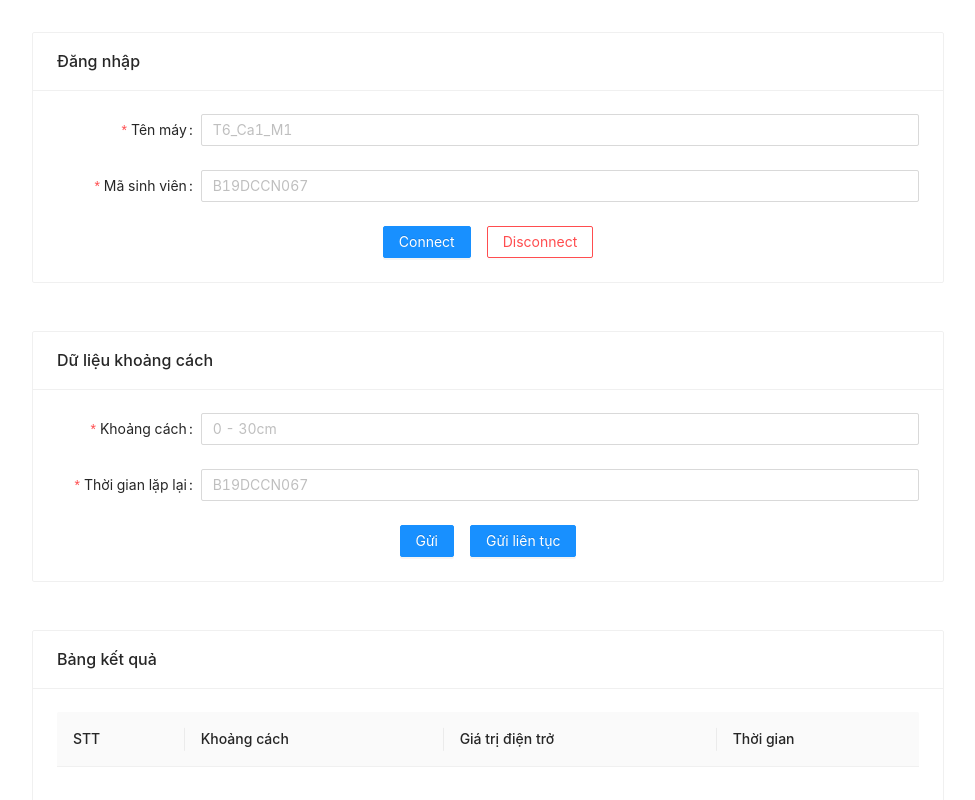
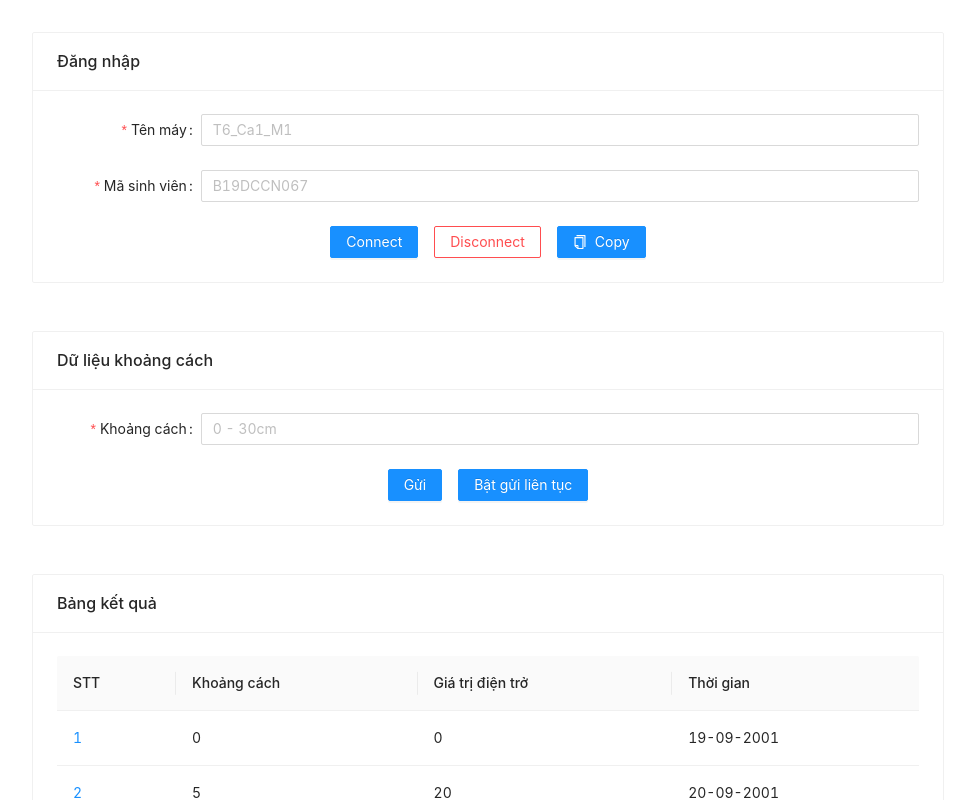
Before and after one commit to thanhbinhle41/Experimento, a React (Create React App) app: page / in a window 1280 px wide. Shown: the whole page, without its empty margins (152-1127 px from the left). Built offline with nearby package versions, Linux system fonts and the light colour scheme.

Commit message:
[UPDATE] fix some bugs UI, add button copy

```diff
--- a/package.json
+++ b/package.json
@@ -4,6 +4,7 @@
   "version": "0.1.0",
   "private": true,
   "dependencies": {
+    "@ant-design/icons": "^4.7.0",
     "@faker-js/faker": "^7.6.0",
     "@reduxjs/toolkit": "^1.8.6",
     "@testing-library/jest-dom": "^5.16.5",
--- a/src/components/HomePage/ChartData/ChartData.js
+++ b/src/components/HomePage/ChartData/ChartData.js
@@ -2,47 +2,23 @@ import React, { useEffect, useState } from "react";
 import { faker } from "@faker-js/faker";
 import { useDispatch, useSelector } from "react-redux";
 import LineChart from "../../LineChart/LineChart";
-import { Card } from "antd";
+import { Card, Empty } from "antd";
 import { mqttPayloadSelector } from "../../../services/mqtt/mqttSlice";
 import { dataAnalyzingActions, dataExperimentSelector } from "../../../features/dataAnalyzing/services/dataAnalyzingSlice";
 import { currentIDSelector } from "../../../features/auth/services/authSlice";
 
-export const ChartData = ({isDrawChart, setIsDrawChart}) => {
+export const ChartData = ({isDrawChart, dataTable}) => {
 
-  const studentID = useSelector(currentIDSelector);
+  // const [labels, setLabels] = useState([]);
 
-  const dataExperiment = useSelector(dataExperimentSelector);
+  const labels = dataTable.map((data) => data.distance);
 
-  const [labels, setLabels] = useState([]);
+  console.log(dataTable);
 
-  let dataTable = dataExperiment.filter((data) => data.id === studentID);
-  if (dataTable) {
-    dataTable = dataTable[0]?.dataFromCOM.map((data, index) => ({
-      ...data,
-      id: index + 1,
-      key: index,
-    }));
-  }
-
-  useEffect(() => {
-    if (isDrawChart && dataTable) {
-      let newColums = [...columnsChart];
-      let newDataChart = dataTable.map((data) => data.voltage);
-      let newLabels = dataTable.map((data) => data.distance);
-      setLabels([...newLabels]);
-      newColums[0].data = newDataChart;
-      setColumnsChart([...newColums]);
-      setIsDrawChart(false);
-    }
-  }, [isDrawChart])
-
-
-
-
-  const [columnsChart, setColumnsChart] = useState([
+  const columnsChart = [
     {
       label: "Voltage",
-      data: [],
+      data: dataTable.map((data) => data.voltage),
       borderColor: "rgb(255, 99, 132)",
       backgroundColor: "rgba(255, 99, 132, 0.5)",
       fill: true,
@@ -54,20 +30,24 @@ export const ChartData = ({isDrawChart, setIsDrawChart}) => {
     //   backgroundColor: "rgba(53, 162, 235, 0.5)",
     //   fill: true,
     // },
-  ]);
+  ];
 
   const options = {
     isStacked: false,
     position: "top",
   };
+
   return (
     <Card title="Biểu đồ">
+      {isDrawChart ?
         <LineChart
           title="Line chart data"
           labels={labels}
           columns={columnsChart}
           options={options}
         />
+        : <Empty />
+      }
     </Card>
   );
 };
--- a/src/components/HomePage/Connector/Connector.js
+++ b/src/components/HomePage/Connector/Connector.js
@@ -1,10 +1,10 @@
 import { React, useEffect, useState } from "react";
 import { useDispatch, useSelector } from "react-redux";
 import styles from "./Connector.module.scss";
-import { Button, Form, Input, Card, Modal } from "antd";
-import { authSliceActions } from "../../../features/auth/services/authSlice";
+import { Button, Form, Input, Card, Modal, Tooltip, notification } from "antd";
+import { authSliceActions, currentIDSelector } from "../../../features/auth/services/authSlice";
 import { connectionStatusSelector, isSubedSelector } from "../../../services/mqtt/mqttSlice";
-import { ExclamationCircleOutlined } from '@ant-design/icons';
+import { ExclamationCircleOutlined, CopyOutlined } from '@ant-design/icons';
 
 
 const Connector = ({mqttConnect, mqttDisconnect, mqttSub, mqttUnSub}) => {
@@ -13,6 +13,7 @@ const Connector = ({mqttConnect, mqttDisconnect, mqttSub, mqttUnSub}) => {
 
   const connectionStatus = useSelector(connectionStatusSelector);
   const isSubed = useSelector(isSubedSelector);
+  const currentTopic = useSelector(currentIDSelector);
 
   const layout = {
     labelCol: { span: 4 },
@@ -65,6 +66,17 @@ const Connector = ({mqttConnect, mqttDisconnect, mqttSub, mqttUnSub}) => {
     mqttDisconnect();
   };
 
+  const onCopyTopic = () => {
+    if (currentTopic && currentTopic !== "") {
+      navigator.clipboard.writeText(currentTopic);
+      console.log("copy")
+      notification['success']({
+        message: 'Copy thành công',
+        duration: 1.5
+      });
+    }
+  }
+
 
   useEffect(() => {
     if (connectionStatus === "Connected" && isSubed === false) {
@@ -82,7 +94,6 @@ const Connector = ({mqttConnect, mqttDisconnect, mqttSub, mqttUnSub}) => {
       <Card
         title="Đăng nhập"
         actions={[
-
         ]}
       >
         <Form {...layout} form={form} name="control-hooks" onFinish={onFinish}>
@@ -96,10 +107,26 @@ const Connector = ({mqttConnect, mqttDisconnect, mqttSub, mqttUnSub}) => {
           <Form.Item
             name="studentID"
             label="Mã sinh viên"
-            rules={[{ required: true, message: "\"Mã sinh viên\" không được để trống!" }]}
+            rules={[
+              {
+                required: true,
+                message: "\"Mã sinh viên\" không được để trống!"
+              },
+              {
+                validator(_, value) {
+                  if (value) {
+                    return value.trim().match(/^[B]{1}([1-9]{2})([A-Z]{4})([0-9]{3})$/)
+                      ? Promise.resolve()
+                      : Promise.reject("\"Mã sinh viên\" không đúng định dạng!")
+                  }
+                  return Promise.reject()
+                }
+              },
+            ]}
           >
             <Input placeholder="B19DCCN067" />
           </Form.Item>
+
           <div className={styles.group_btn}>
             <Button type="primary" htmlType="submit">
               {connectionStatus}
@@ -107,6 +134,11 @@ const Connector = ({mqttConnect, mqttDisconnect, mqttSub, mqttUnSub}) => {
             <Button danger onClick={onConfirmDisconnect}>
               Disconnect
             </Button>
+            <Tooltip onClick={onCopyTopic} placement="bottomRight" title={"Copy topic nhập vào App"}>
+              <Button type="primary" icon={<CopyOutlined/>}>
+                Copy
+              </Button>
+            </Tooltip>
           </div>
         </Form>
       </Card>
--- a/src/components/HomePage/Publisher/Publisher.js
+++ b/src/components/HomePage/Publisher/Publisher.js
@@ -1,4 +1,4 @@
-import {React, useState} from "react";
+import {React, useState, useEffect} from "react";
 import { useDispatch, useSelector } from "react-redux";
 import styles from "./Publisher.module.scss";
 import { Button, Form, Input, Card } from "antd";
@@ -11,8 +11,11 @@ const Publisher = ({ mqttPublish }) => {
   // SELECTOR
   const currentUserID = useSelector(currentIDSelector);
 
+
   //USE STATE
-  const [isShowChart, setIsShowChart] = useState(false);
+  const [isSendContinuous, setIsSendContinuous] = useState(false);
+  const [isShowTimeInput, setIsShowTimeInput] = useState(false);
+  const [intervalSend, setIntervalSend] = useState(null);
 
   const layout = {
     labelCol: { span: 4 },
@@ -21,16 +24,42 @@ const Publisher = ({ mqttPublish }) => {
 
   const [form] = Form.useForm();
 
-  const onFinish = (values, type = "once") => {
+  const onFinish = (values) => {
     dispatch(dataAnalyzingActions.setCurrentDistance(values.distance));
-    const payload = JSON.stringify({
+    const payload = {
       type: "get-live-data",
       data: {
         distance: values.distance,
       },
-    });
-    mqttPublish({ topic: currentUserID, qos: 0, payload });
     };
+    if (isShowTimeInput) {
+      console.log("send continuous")
+      setTimeout(() => {
+        setIsSendContinuous(true);
+      }, 150);
+      payload.data["time"] = values.timeSend;
+      let sendContinuos = setInterval(() => {
+        mqttPublish({ topic: currentUserID, qos: 0, payload: JSON.stringify(payload)});
+        console.log("Publish", payload);
+      }, values.timeSend * 1000)
+      setIntervalSend(sendContinuos);
+    }
+    else {
+      console.log("Publish", payload);
+      mqttPublish({ topic: currentUserID, qos: 0, payload: JSON.stringify(payload)});
+    }
+  };
+
+  const onSendContinous = () => {
+    setIsShowTimeInput(!isShowTimeInput);
+  }
+
+  const onStopSendContinous = () => {
+    clearInterval(intervalSend);
+    setTimeout(() => {
+      setIsSendContinuous(false);
+    }, 150);
+  }
 
   return (
     <div className={styles.container}>
@@ -41,29 +70,56 @@ const Publisher = ({ mqttPublish }) => {
             label="Khoảng cách"
             rules={[
               { required: true, message: "Khoảng cách không được bỏ trống!" },
+              {
+                validator(_, value) {
+                  if (!value || value === "") {
+                    return Promise.reject();
+                  }
+                  return Number(value) <= 30
+                    ? Promise.resolve()
+                    : Promise.reject("Khoảng cách từ 0-30cm!")
+                }
+              }
             ]}
           >
             <Input placeholder="0 - 30cm" />
           </Form.Item>
+          {isShowTimeInput &&
             <Form.Item
-            name="timeLoop"
-            label="Thời gian lặp lại"
+              name="timeSend"
+              label="Khoảng thời gian gửi"
               rules={[
+                { required: true, message: "Khoảng thời gian không được bỏ trống!" },
                 {
-                required: true,
-                message: '"Thời gian lặp lại" không được để trống!',
-              },
+                  validator(_, value) {
+                    if (!value || value === "") {
+                      return Promise.reject();
+                    }
+                    return Number(value) && Number(value) >= 1
+                      ? Promise.resolve()
+                      : Promise.reject("Thời gian không đúng định dạng!")
+                  }
+                }
               ]}
             >
-            <Input placeholder="B19DCCN067" />
+              <Input placeholder="1s" />
             </Form.Item>
+          }
           <div className={styles.group_btn}>
+            {!isSendContinuous ?
+              <>
                 <Button type="primary" htmlType="submit">
                   Gửi
                 </Button>
-            <Button type="primary" onClick={() => {}}>
-              Gửi liên tục
+                <Button type="primary" onClick={onSendContinous}>
+                  {isShowTimeInput ? "Tắt" : "Bật"} gửi liên tục
                 </Button>
+              </>
+              :
+              <Button danger onClick={onStopSendContinous}>
+                Dừng gửi liên tục
+              </Button>
+            }
           </div>
         </Form>
       </Card>
--- a/src/components/HomePage/TableData/TableData.js
+++ b/src/components/HomePage/TableData/TableData.js
@@ -1,18 +1,23 @@
-import React, { useEffect, useState } from "react";
+import React, { useEffect, useState, useRef } from "react";
 import { Button, Card, Table } from "antd";
 import { useDispatch, useSelector } from "react-redux";
 import { dataAnalyzingActions, dataExperimentSelector } from "../../../features/dataAnalyzing/services/dataAnalyzingSlice";
 import { currentIDSelector } from "../../../features/auth/services/authSlice";
 import { mqttPayloadSelector } from "../../../services/mqtt/mqttSlice";
+import { ChartData } from "../ChartData/ChartData";
 
-export const TableData = ({setIsDrawChart}) => {
+
+export const TableData = () => {
 	const dispatch = useDispatch();
 
   const payloadMessage = useSelector(mqttPayloadSelector);
   const studentID = useSelector(currentIDSelector);
   const dataExperiment = useSelector(dataExperimentSelector);
 
-  let dataTable = dataExperiment.filter((data) => data.id === studentID);
+  //State
+  const [isDrawChart, setIsDrawChart] = useState(false);
+
+  let dataTable = dataExperiment.filter((data) => data.id === "B19DCCN067");
   if (dataTable) {
     dataTable = dataTable[0]?.dataFromCOM.map((data, index) => ({
       ...data,
@@ -20,8 +25,6 @@ export const TableData = ({setIsDrawChart}) => {
       key: index,
     }));
   }
-
-	// const [dataTable, setDataTable] = useState([]);
 
   const columns = [
     {
@@ -58,25 +61,8 @@ export const TableData = ({setIsDrawChart}) => {
           time: res.data.time
         })
       );
-      // renderDataTable();
     }
   }, [payloadMessage]);
-
-
-  // const renderDataTable = () => {
-  //   let tmpData = [...dataTable];
-  //   let listData = dataExperiment.find(item => item.id === studentID)?.dataFromCOM;
-  //   if (listData === undefined) return;
-  //   let lengthData = listData.length - 1;
-  //   tmpData.push({
-  //     key: lengthData,
-  //     id: lengthData + 1,
-  //     distance: listData[lengthData].distance,
-  //     voltage: listData[lengthData].voltage,
-  //     time: listData[lengthData].time,
-  //   })
-  //   setDataTable(tmpData);
-  // }
 
   const onShowDataChart = () => {
     setIsDrawChart(true);
@@ -96,6 +82,9 @@ export const TableData = ({setIsDrawChart}) => {
       >
         <Table columns={columns} dataSource={dataTable} />
       </Card>
+      <div style={{"padding-top": "48px"}}>
+        <ChartData isDrawChart={isDrawChart} dataTable={dataTable}/>
+      </div>
     </div>
   );
 };
--- a/src/features/dataAnalyzing/services/dataAnalyzingSlice.js
+++ b/src/features/dataAnalyzing/services/dataAnalyzingSlice.js
@@ -27,35 +27,35 @@ const dataAnalyzingSlice = createSlice({
         isChosen: false,
         isOnline: false,
       },
-      // {
-      //   id: "B19DCCN067",
-      //   dataDistance: 30,
-      //   dataFromCOM: [
-      //     { distance: 0, voltage: 0, time: "19-09-2001" },
-      //     { distance: 5, voltage: 20, time: "20-09-2001" },
-      //     { distance: 10, voltage: 40, time: "21-09-2001" },
-      //     { distance: 15, voltage: 30, time: "22-09-2001" },
-      //     { distance: 25, voltage: 10, time: "23-09-2001" },
-      //     { distance: 20, voltage: 50, time: "25-09-2001" },
-      //     { distance: 25, voltage: 10, time: "26-09-2001" },
-      //   ],
-      //   isChosen: false,
-      //   isOnline: false,
-      // },
-      // {
-      //   id: "TEST-B19DCCNabc",
-      //   dataDistance: 30,
-      //   dataFromCOM: [
-      //     { distance: 0, voltage: 0, time: "19-09-2001" },
-      //     { distance: 5, voltage: 20, time: "20-09-2001" },
-      //     { distance: 10, voltage: 40, time: "21-09-2001" },
-      //     { distance: 18, voltage: 10, time: "24-09-2001" },
-      //     { distance: 20, voltage: 50, time: "25-09-2001" },
-      //     { distance: 25, voltage: 10, time: "26-09-2001" },
-      //   ],
-      //   isChosen: false,
-      //   isOnline: false,
-      // },
+      {
+        id: "B19DCCN067",
+        dataDistance: 30,
+        dataFromCOM: [
+          { distance: 0, voltage: 0, time: "19-09-2001" },
+          { distance: 5, voltage: 20, time: "20-09-2001" },
+          { distance: 10, voltage: 40, time: "21-09-2001" },
+          { distance: 15, voltage: 30, time: "22-09-2001" },
+          { distance: 25, voltage: 10, time: "23-09-2001" },
+          { distance: 20, voltage: 50, time: "25-09-2001" },
+          { distance: 25, voltage: 10, time: "26-09-2001" },
+        ],
+        isChosen: false,
+        isOnline: false,
+      },
+      {
+        id: "TEST-B19DCCNabc",
+        dataDistance: 30,
+        dataFromCOM: [
+          { distance: 0, voltage: 0, time: "19-09-2001" },
+          { distance: 5, voltage: 20, time: "20-09-2001" },
+          { distance: 10, voltage: 40, time: "21-09-2001" },
+          { distance: 18, voltage: 10, time: "24-09-2001" },
+          { distance: 20, voltage: 50, time: "25-09-2001" },
+          { distance: 25, voltage: 10, time: "26-09-2001" },
+        ],
+        isChosen: false,
+        isOnline: false,
+      },
     ],
     /*
             [{
--- a/src/pages/HomePage/HomePage.js
+++ b/src/pages/HomePage/HomePage.js
@@ -13,7 +13,7 @@ const HomePage = () => {
 
   // STATE
   const [client, setClient] = useState(null);
-  const [isDrawChart, setIsDrawChart] = useState(false);
+  // const [isDrawChart, setIsDrawChart] = useState(false);
 
 
   const mqttConnect = (host, mqttOption) => {
@@ -97,11 +97,11 @@ const HomePage = () => {
           <Publisher mqttPublish={mqttPublish}/>
         </div>
         <div className={styles.body_item}>
-          <TableData setIsDrawChart={setIsDrawChart}/>
+          <TableData/>
         </div>
-        <div className={styles.body_item}>
+        {/* <div className={styles.body_item}>
           <ChartData isDrawChart={isDrawChart} setIsDrawChart={setIsDrawChart}/>
-        </div>
+        </div> */}
       </div>
     </div>
   );
```
Also changed, not shown: 1 other file (tests, documents, lock files or other folders). Lines whose indentation alone changed are shown as unchanged.
